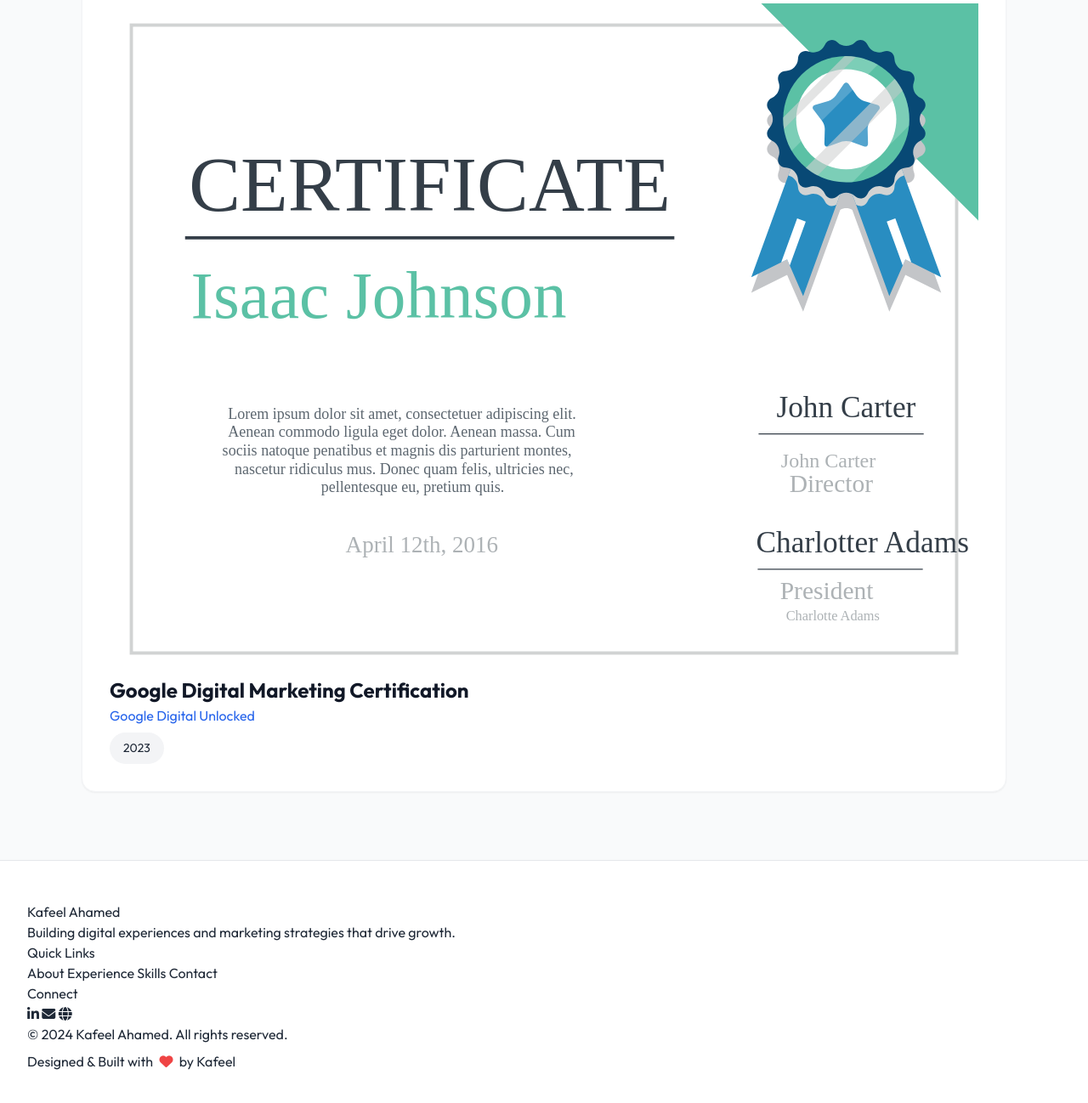
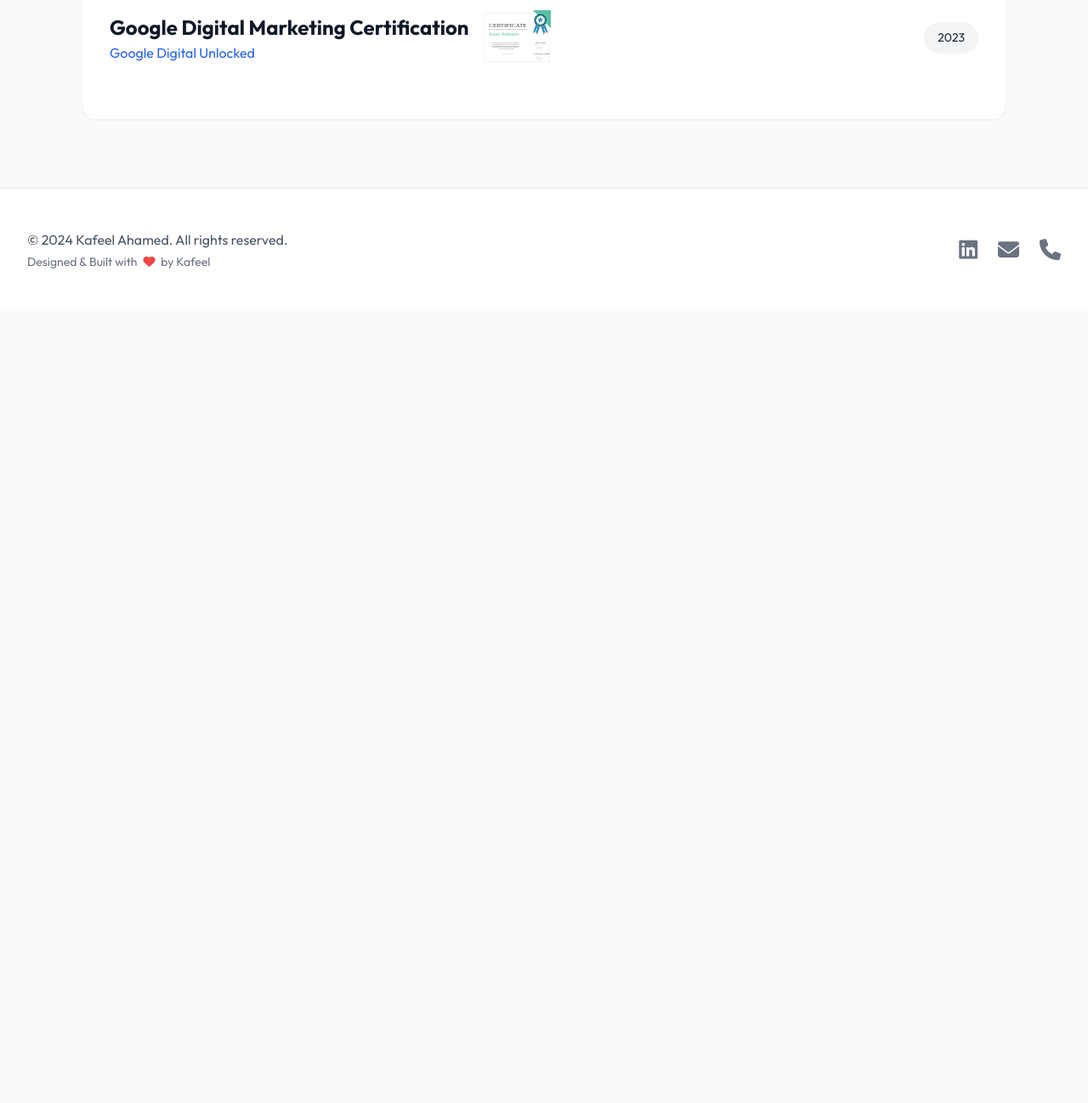
Before and after one commit to karlekartier/kafeel, a plain HTML site: page index.html in a window 1280 px wide. Shown: the part 3513-4811 px from the top of the page at 85% size. After the commit the page ends 3879 px from the top, so only its background shows below. Drawn offline with nearby package versions, Linux system fonts and the light colour scheme.

Commit message:
Revert "fgghf66556"
This reverts commit 998f770d2d4035e107b899636ba95a12f0ca62c6.

```diff
--- a/index.html
+++ b/index.html
@@ -348,15 +348,17 @@
 
                     <!-- Certification -->
                     <div class="experience-card">
-                        <div class="certification-content">
-                            <img src="assets/svg/841315.svg" alt="Google Certification" class="certification-img">
+                        <div class="experience-header">
+                            <div class="flex items-center gap-4">
                                 <div>
                                     <h3 class="experience-role">Google Digital Marketing Certification</h3>
                                     <p class="experience-company">Google Digital Unlocked</p>
-                                <span class="experience-date" style="margin-top: 0.5rem; display: inline-block;">
+                                </div>
+                                <img src="assets/svg/841315.svg" alt="Google Certification" class="w-20 h-20">
+                            </div>
+                            <span class="experience-date">
                                 2023
                             </span>
-                            </div>
                         </div>
                     </div>
                 </div>
@@ -365,52 +367,27 @@
 
         <!-- Footer -->
         <footer class="footer-section">
-            <div class="container">
-                <div class="footer-grid">
-                    <!-- Brand Col -->
-                    <div class="footer-brand">
-                        <h3>Kafeel Ahamed</h3>
-                        <p class="footer-desc">Building digital experiences and marketing strategies that drive growth.
+            <div class="container footer-content">
+                <div class="text-center md:text-left mb-4 md:mb-0">
+                    <p class="footer-text">
+                        &copy; 2024 Kafeel Ahamed. All rights reserved.
+                    </p>
+                    <p class="text-sm text-gray-500 dark:text-gray-500 mt-1">
+                        Designed & Built with <i class="fas fa-heart text-red-500 mx-1"></i> by Kafeel
                     </p>
                 </div>
 
-                    <!-- Quick Links -->
-                    <div>
-                        <h4 class="footer-heading">Quick Links</h4>
-                        <div class="footer-links-col">
-                            <a href="#about" class="footer-link">About</a>
-                            <a href="#experience" class="footer-link">Experience</a>
-                            <a href="#skills" class="footer-link">Skills</a>
-                            <a href="contact.html" class="footer-link">Contact</a>
-                        </div>
-                    </div>
-
-                    <!-- Connect -->
-                    <div>
-                        <h4 class="footer-heading">Connect</h4>
-                        <div class="footer-social-icons">
+                <div class="footer-socials">
                     <a href="https://www.linkedin.com/in/kafeel-ahamed-561313282" target="_blank"
-                                class="footer-social-btn">
-                                <i class="fab fa-linkedin-in"></i>
+                        class="footer-social-link">
+                        <i class="fab fa-linkedin fa-lg"></i>
                     </a>
-                            <a href="mailto:kafeelahamed444@gmail.com" class="footer-social-btn">
-                                <i class="fas fa-envelope"></i>
+                    <a href="mailto:kafeelahamed444@gmail.com" class="footer-social-link">
+                        <i class="fas fa-envelope fa-lg"></i>
                     </a>
-                            <a href="https://www.kafeelahamed.com" target="_blank" class="footer-social-btn">
-                                <i class="fas fa-globe"></i>
+                    <a href="tel:8072553340" class="footer-social-link">
+                        <i class="fas fa-phone fa-lg"></i>
                     </a>
-                        </div>
-                    </div>
-                </div>
-
-                <div class="footer-bottom">
-                    <p>
-                        &copy; 2024 Kafeel Ahamed. All rights reserved.
-                    </p>
-                    <p style="margin-top: 0.5rem;">
-                        Designed & Built with <i class="fas fa-heart" style="color: #ef4444; margin: 0 0.25rem;"></i> by
-                        Kafeel
-                    </p>
                 </div>
             </div>
 
```
Lines whose indentation alone changed are shown as unchanged.
